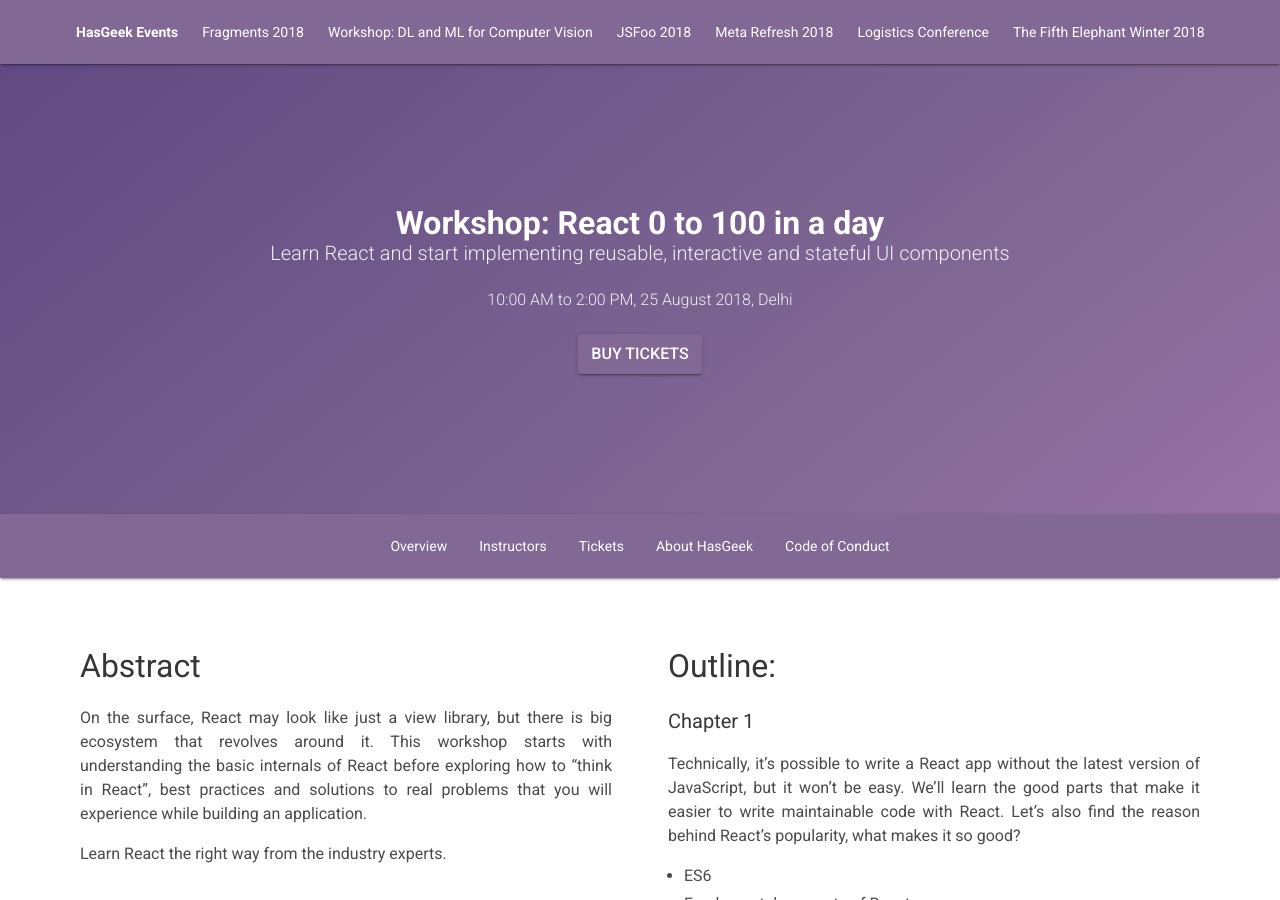
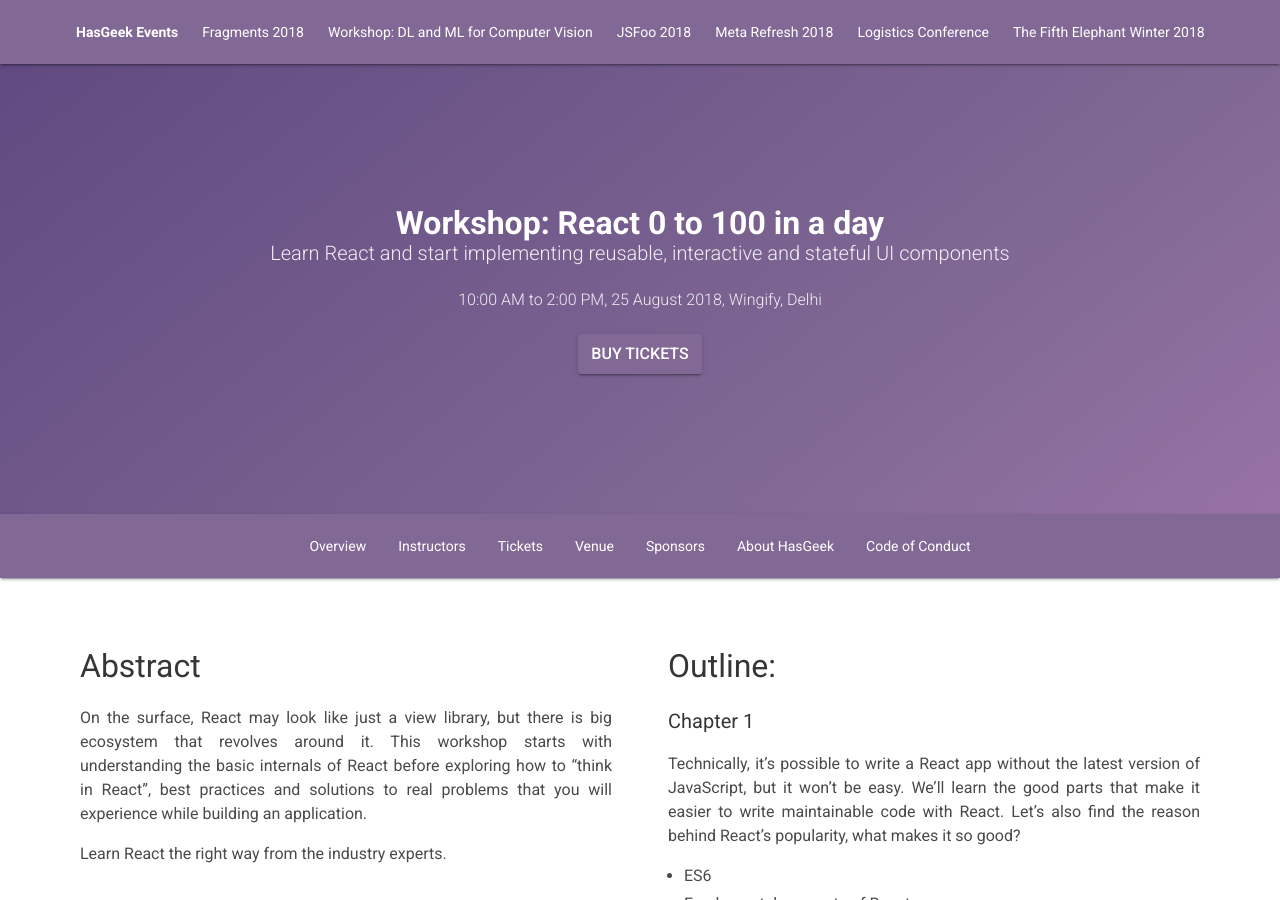
Before and after one commit to hasgeek/events, a Jekyll site: the page built from _reactfoo_events/2018-react-0to100-delhi.md, in a window 1280 px wide and 900 px high. Built offline with Jekyll 4.4.1, drawn with Linux system fonts in a browser that asks for light colours; some of the changed text lies outside the part shown.

Commit message:
Update 2018-react-0to100-delhi.md (#938)
* Update 2018-react-0to100-delhi.md

* Update 2018-react-0to100-delhi.md

```diff
--- a/_reactfoo_events/2018-react-0to100-delhi.md
+++ b/_reactfoo_events/2018-react-0to100-delhi.md
@@ -2,7 +2,7 @@
 layout: workshop
 title: "Workshop: React 0 to 100 in a day"
 subtitle: "Learn React and start implementing reusable, interactive and stateful UI components"
-datelocation: "10:00 AM to 2:00 PM, 25 August 2018, Delhi"
+datelocation: "10:00 AM to 2:00 PM, 25 August 2018, Wingify, Delhi"
 city: Delhi/NCR
 start_time: 2018-08-25
 end_time: 2018-08-25
@@ -20,6 +20,15 @@
   bio: |
     Siddharth Kshetrapal builds design systems for Auth0 (ex frontend architect at Practo). He is a regular speaker at javascript conferences (JSChannel, Reactfoo, CodeEurope, ReactFest London). He also co-organises React Bangalore.
 
+venue:
+  label: Wingify
+  address: |
+    Wingify, 12th Floor, KLJ Tower North, Netaji Subash Place, Pitampura, New Delhi, Delhi 110034
+  lat: 28.6912473
+  lng: 77.1509495
+  google_maps_url: https://goo.gl/maps/X6dBpgGPMtz
+
+
 overview:
   left_content: |
 
@@ -31,7 +40,7 @@
 
     # Who is this workshop for?
 
-    This workshop is for developers who have an understanding of javascript, looking to get started with React or moving from a different framework like angular, ember, etc.
+    This workshop is for developers who have an understanding of javascript, looking to get started with React or moving from a different framework like ANGULAR, EMBER, etc.
 
     # Requirements
 
@@ -80,4 +89,11 @@
   url: https://hasjob.co?q=react
   limit: 8
 
+sponsor:
+  sponsors:
+  - title: "Venue Partner"
+    size: "l"
+    sponsors:
+    - wingify
+
 ---
```
